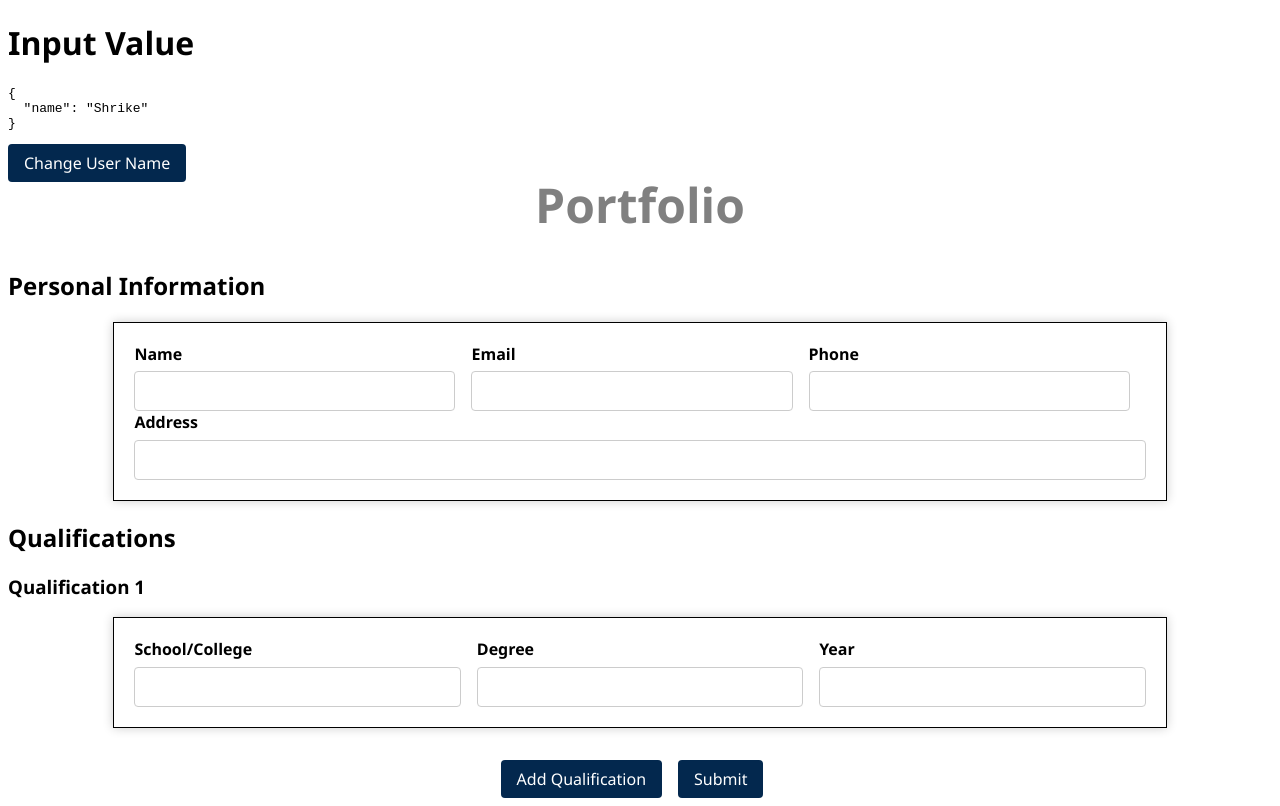
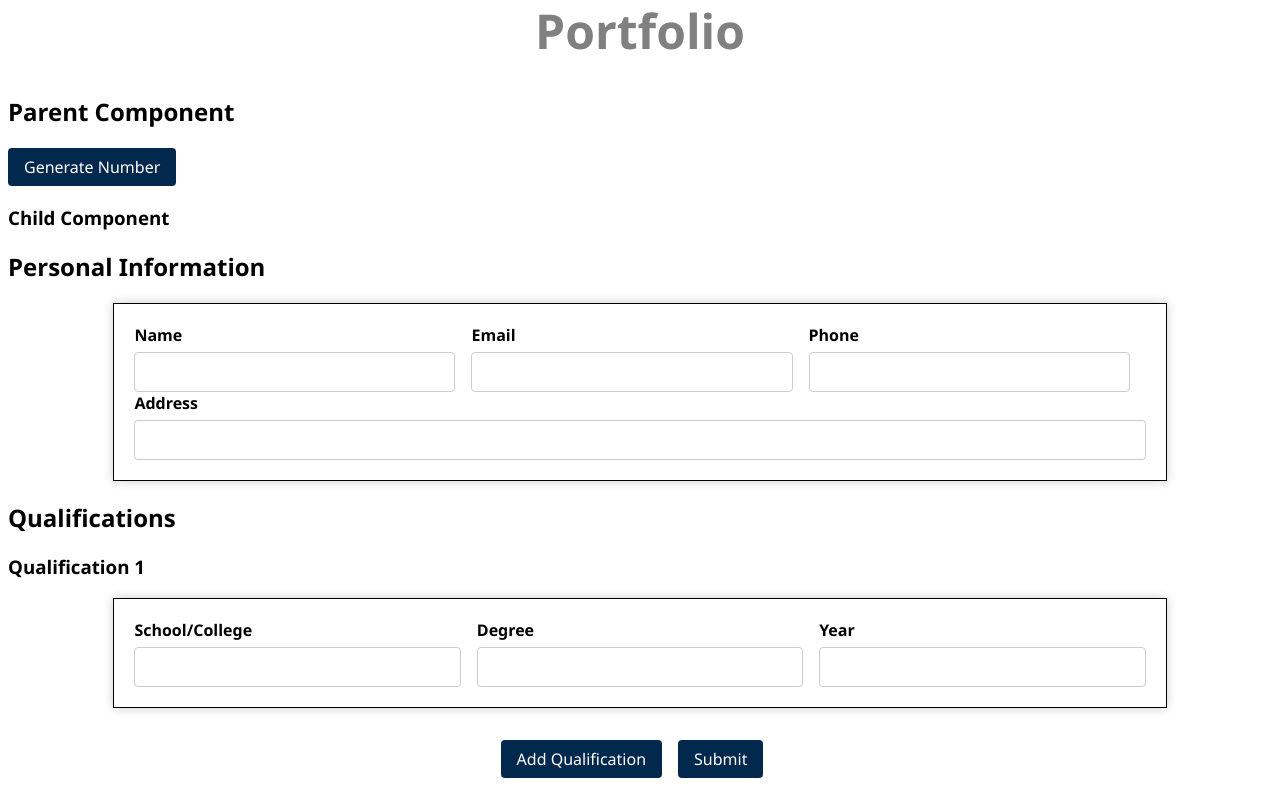
Before and after one commit to darlenewagner/miniPortfolio, an Angular app: page / in a window 1280 px wide. Built offline with nearby package versions, Linux system fonts and the light colour scheme.

Commit message:
Learning ngDoCheck() and ngAfterContentInit().

```diff
--- a/src/app/app.html
+++ b/src/app/app.html
@@ -1,11 +1,17 @@
-<div>
+<!-- <div>
   <app-test [user]="user"></app-test>
   <button (click)="changeUserName()">Change User Name</button>
-</div>
+</div> -->
 
 
 <h1 *ngIf="showHeading">Portfolio</h1>
-
+<div>
+  <h2>Parent Component</h2>
+  <button (click)="sendDataToChild()">Generate Number</button>
+  <app-test>
+    <h3>{{dataFromParent}}</h3>
+  </app-test>
+</div>
 
 <ng-container *ngIf="!submitted; else preview">
   <h2>Personal Information</h2>
--- a/src/app/app.ts
+++ b/src/app/app.ts
@@ -1,4 +1,4 @@
-import { Component, signal, ViewChild, Input, OnChanges, SimpleChanges, OnInit} from '@angular/core';
+import { AfterContentInit, Component, signal, ViewChild, Input, OnChanges, SimpleChanges, OnInit} from '@angular/core';
 import { CommonModule, JsonPipe } from '@angular/common';
 import { RouterOutlet } from '@angular/router';
 import { FormsModule } from '@angular/forms';
@@ -11,7 +11,18 @@ import { Test } from './test/test';
   styleUrl: './app.css'
 })
 
-export class App implements OnInit {
+export class App implements AfterContentInit {
+
+  dataFromParent = '';
+
+  ngAfterContentInit(): void {
+    console.log("ngAfterContentInit was invoked...");
+  }
+  sendDataToChild(): void{
+    let random = Math.floor(Math.random() * 10);
+    this.dataFromParent = "Random Number: " + random;
+  }
+
 
   user = {
        name: 'Shrike',
@@ -20,19 +31,18 @@ export class App implements OnInit {
       this.user.name = 'Grike';
     }
 
+ // count: number = 0;
 
-  count: number = 0;
-
-  ngOnInit(): void {
-    this.startCounter();
-  }
-  startCounter(){
-    setInterval(()=>{
-      if(this.count <= 5){
-        console.log(this.count++);
-      }
-    },1000);
-  }
+ // ngOnInit(): void {
+ //   this.startCounter();
+ // }
+ // startCounter(){
+ //   setInterval(()=>{
+ //     if(this.count <= 5){
+ //       console.log(this.count++);
+ //     }
+ //   },1000);
+ // }
 
   inputValue: string = 'Initial Value';
 
--- a/src/app/test/test.html
+++ b/src/app/test/test.html
@@ -1,4 +1,9 @@
 <div>
+    <h3>Child Component</h3>
+    <ng-content></ng-content>
+</div>
+
+<!-- <div>
     <h1>Input Value</h1>
     <pre>{{user | json}}</pre>
-</div>
+</div> -->
--- a/src/app/test/test.ts
+++ b/src/app/test/test.ts
@@ -13,10 +13,11 @@ export class Test implements DoCheck {
   private previousUserName: string | undefined;
 
    ngDoCheck(): void {
-     if(this.user.name != this.previousUserName){
-       this.previousUserName = this.user.name;
-       console.log('ngDoCheck called - User name changed: ', this.user.name);
-     }
+//     if(this.user.name != this.previousUserName){
+//       this.previousUserName = this.user.name;
+//       console.log('ngDoCheck called - User name changed: ', this.user.name);
+        console.log("ngDoCheck was invoked...");
+ //    }
    }
 
 //   ngOnChanges(changes: SimpleChanges){
```
